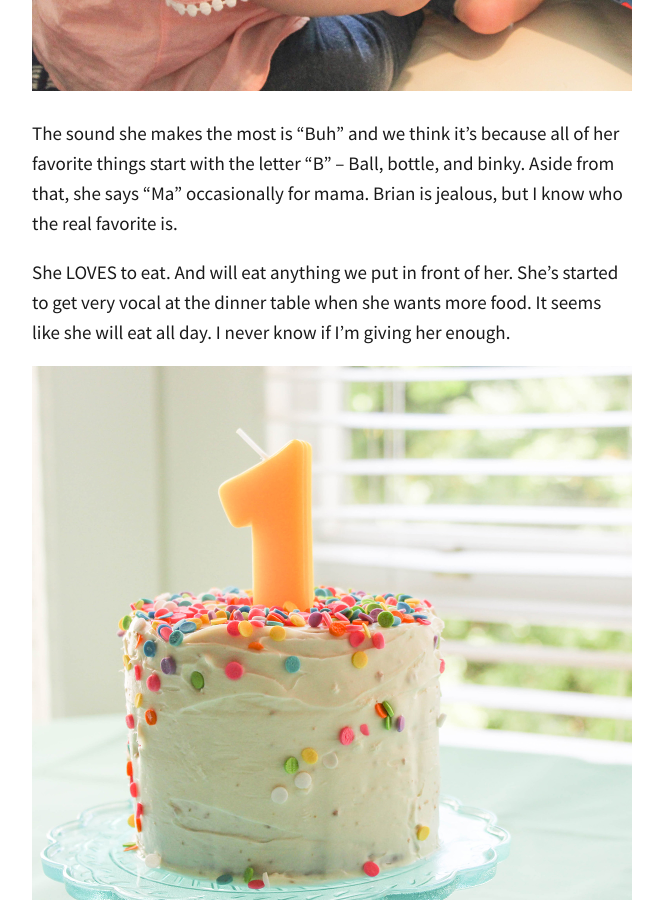
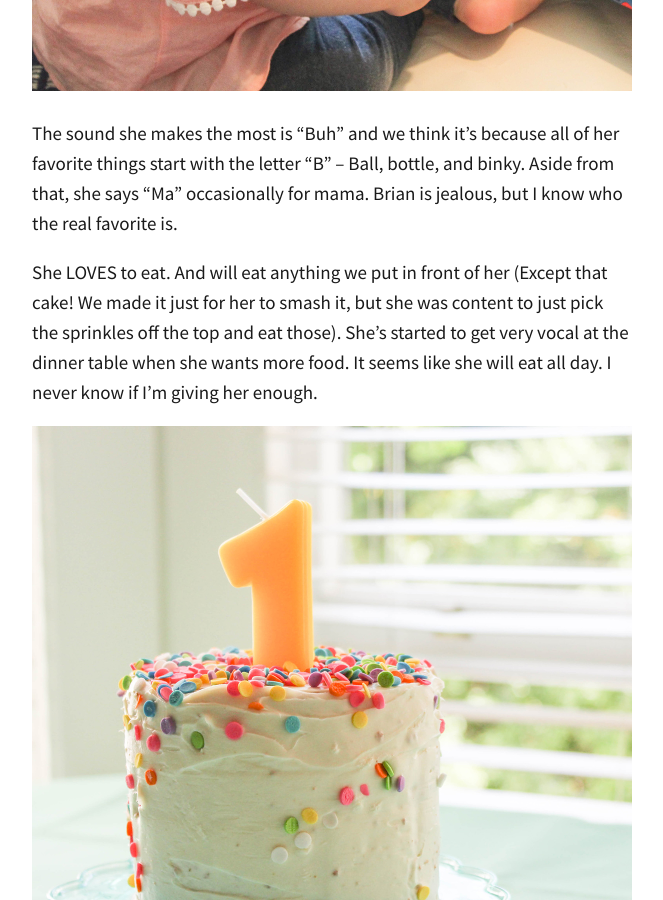
Before and after one commit to totiffany/totiffany.github.io, a Jekyll site: the page built from _posts/2018-05-03-Happy-1st-Birthday-Hazel!.md, in a window 1280 px wide and 900 px high, scrolled down 2591 px. Shown: the whole window, without its empty margins (308-971 px from the left). Built offline with Jekyll 4.4.1, drawn with Linux system fonts in a browser that asks for light colours; our own code applies the rules of GitHub Pages for plain Markdown files; comment, search, counter and statistics services are not loaded.

Commit message:
Update 2018-05-03-Happy-1st-Birthday-Hazel!.md

```diff
--- a/_posts/2018-05-03-Happy-1st-Birthday-Hazel!.md
+++ b/_posts/2018-05-03-Happy-1st-Birthday-Hazel!.md
@@ -24,7 +24,7 @@ She crawls super fast and pulls herself up on everything. She can walk as long a
 
 The sound she makes the most is "Buh" and we think it's because all of her favorite things start with the letter "B" – Ball, bottle, and binky. Aside from that, she says "Ma" occasionally for mama. Brian is jealous, but I know who the real favorite is.
 
-She LOVES to eat. And will eat anything we put in front of her. She's started to get very vocal at the dinner table when she wants more food. It seems like she will eat all day. I never know if I'm giving her enough.
+She LOVES to eat. And will eat anything we put in front of her (Except that cake! We made it just for her to smash it, but she was content to just pick the sprinkles off the top and eat those). She's started to get very vocal at the dinner table when she wants more food. It seems like she will eat all day. I never know if I'm giving her enough.
 
 ![hazel-birthday-2.jpg]({{site.baseurl}}/img/hazel-birthday-2.jpg)
 
```
